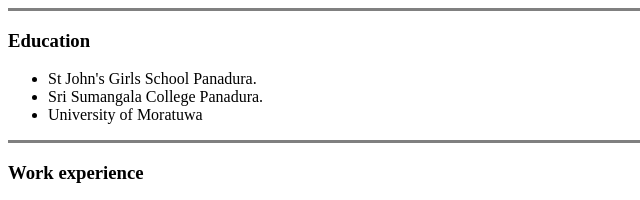
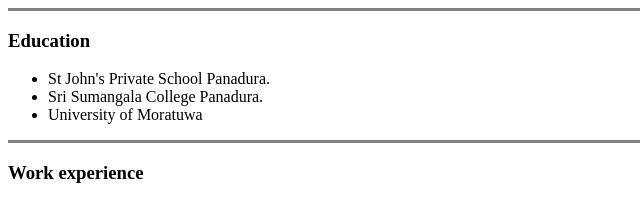
Before and after one commit to rumalpethangoda/cv, a plain HTML site: page index.html in a window 1280 px wide. Shown: the part 873-1073 px from the top of the page, 0-640 px from the left. Drawn offline with Linux system fonts and the light colour scheme.

Commit message:
Update index.html

```diff
--- a/index.html
+++ b/index.html
@@ -20,7 +20,7 @@
         <hr size = "3" noshade>
         <h3>Education</h3>
         <ul>
-            <li>St John's Girls School Panadura.</li>
+            <li>St John's Private School Panadura.</li>
             <li>Sri Sumangala College Panadura.</li>
             <li>University of Moratuwa</li>
         </ul>
```
